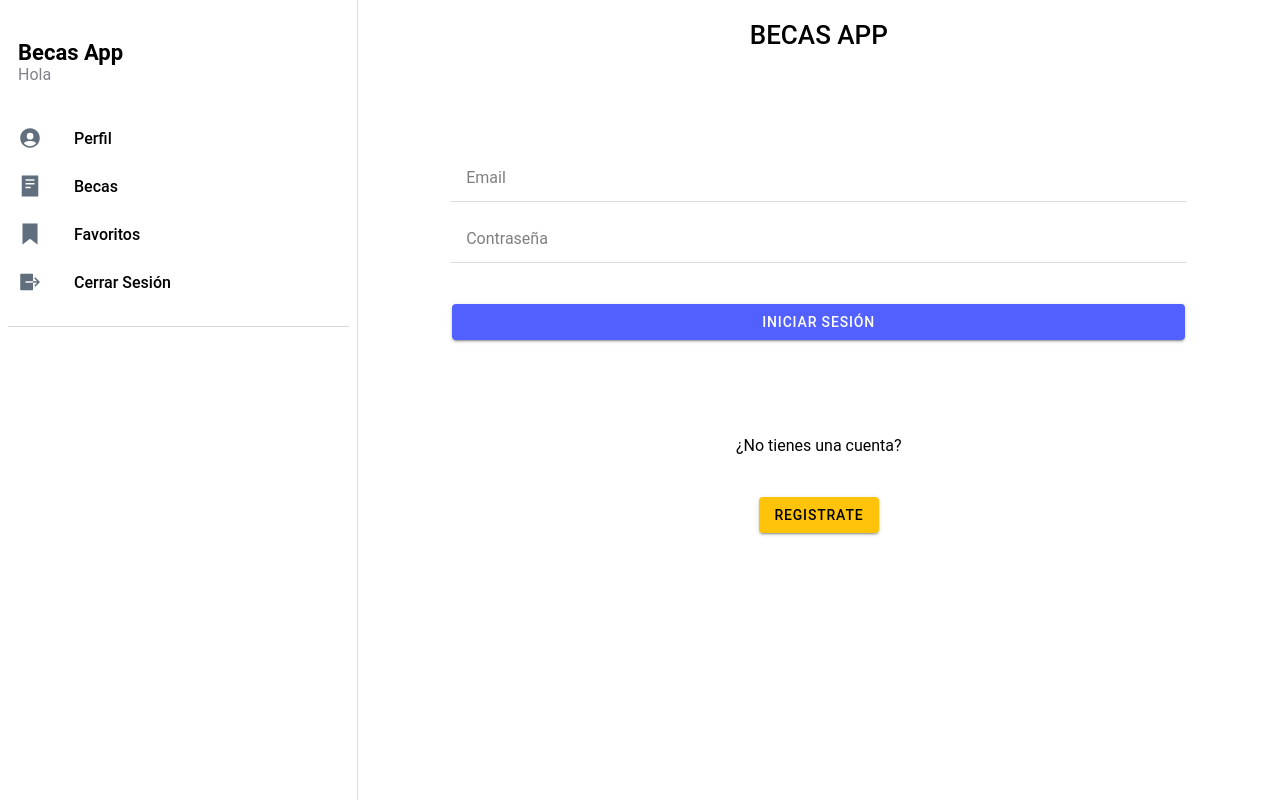
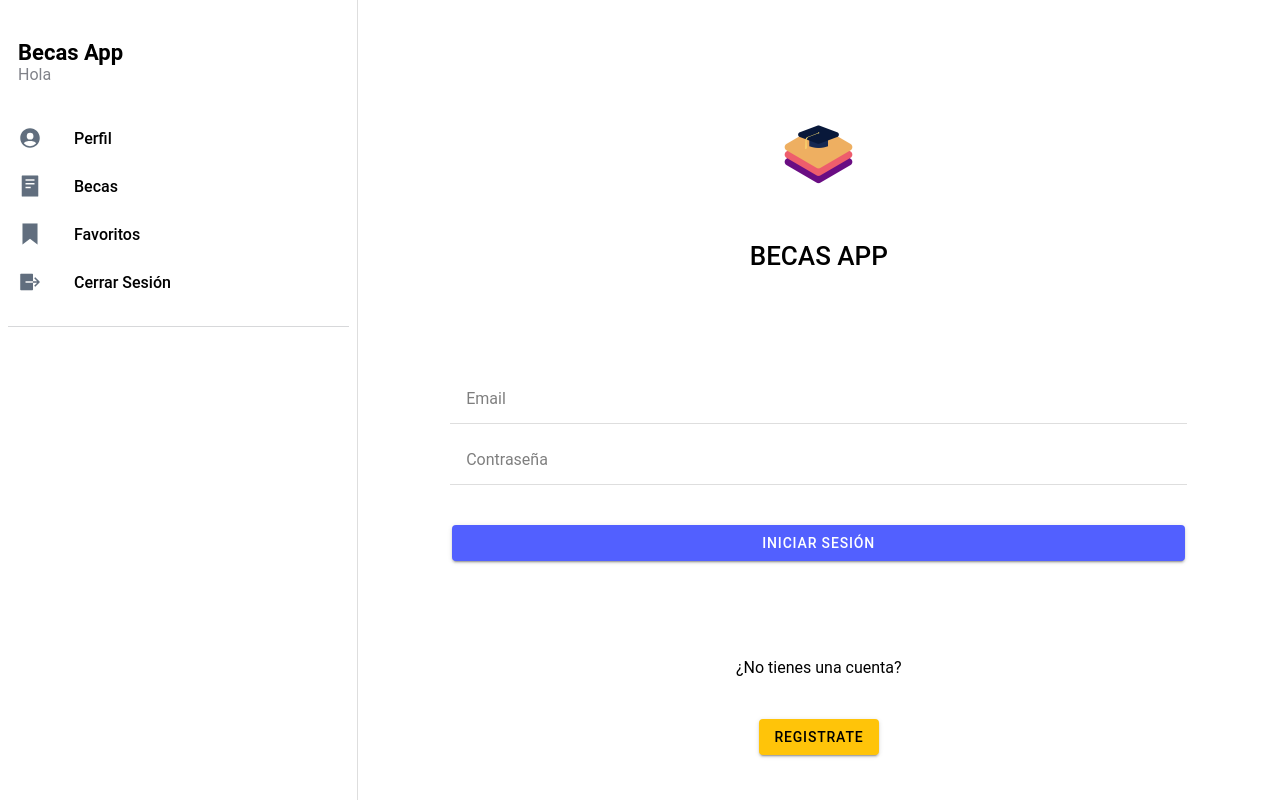
Before and after one commit to IanVE17/becas-app, a React (Create React App) app: page /login in a window 1280 px wide. Built offline with nearby package versions, Linux system fonts and the light colour scheme; no server answers.

Commit message:
Added app logo

```diff
--- a/src/pages/Login/index.js
+++ b/src/pages/Login/index.js
@@ -22,6 +22,8 @@ export const LoginScreen = () => {
   useEffect(() => {
     if (user) {
       fetchUser(user.uid);
+    } else {
+      setUser({});
     }
   }, [user]);
 
@@ -38,17 +40,27 @@ export const LoginScreen = () => {
   return (
     <IonPage>
       <IonContent fullscreen className="container">
+        <div style={{ marginTop: "10%" }}>
+          <img
+            src={require("../../assets/img/logo.png")}
+            width="125px"
+            height="125px"
+            style={{ borderRadius: "50%" }}
+          />
           <h1>BECAS APP</h1>
-        {/* TODO: Put the logo HERE */}
           <LoginForm onSubmit={_handleSubmit} loading={loading} />
           <div>
             <IonLabel>¿No tienes una cuenta?</IonLabel>
             <br />
             <br />
             <br />
-          <IonButton color="warning" onClick={() => history.push("/Register")}>
+            <IonButton
+              color="warning"
+              onClick={() => history.push("/Register")}
+            >
               REGISTRATE
             </IonButton>
+          </div>
         </div>
       </IonContent>
     </IonPage>
--- a/src/pages/Register/index.js
+++ b/src/pages/Register/index.js
@@ -21,11 +21,18 @@ export const RegisterScreen = () => {
   return (
     <IonPage>
       <IonContent fullscreen className="container">
-        {/* TODO: Put the logo HERE */}
-        <RegisterForm onSubmit={_handleSubmit} loading={loading} />
-        <IonButton color="warning" onClick={() => history.push("/Login")}>
-          REGRESAR AL INICIO DE SESIÓN
-        </IonButton>
+        <div style={{ marginTop: "10%" }}>
+          <img
+            src={require("../../assets/img/logo.png")}
+            width="125px"
+            height="125px"
+            style={{ borderRadius: "50%" }}
+          />
+          <RegisterForm onSubmit={_handleSubmit} loading={loading} />
+          <IonButton color="warning" onClick={() => history.push("/Login")}>
+            REGRESAR AL INICIO DE SESIÓN
+          </IonButton>
+        </div>
       </IonContent>
     </IonPage>
   );
```
Also changed, not shown: src/assets/img/logo.png (added). Lines whose indentation alone changed are shown as unchanged.
